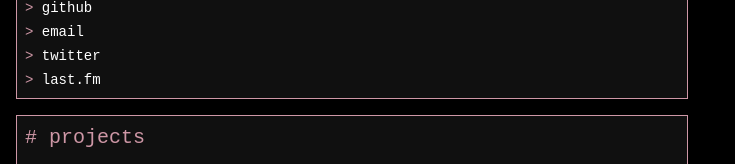
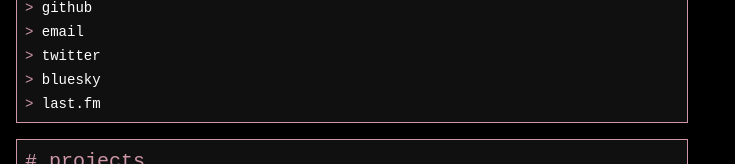
Before and after one commit to 2lay/2lay.net, a SvelteKit app: page / in a window 1280 px wide. Shown: the part 225-389 px from the top of the page, without its empty margins (0-735 px from the left). Built offline with nearby package versions, Linux system fonts and the light colour scheme; no server answers.

Commit message:
feat: 🦋

```diff
--- a/src/routes/+page.svelte
+++ b/src/routes/+page.svelte
@@ -138,6 +138,17 @@
 
 		<li>
 			<a
+				href="https://bsky.app/profile/2lay.net"
+				target="_blank"
+				rel="noopener noreferrer"
+				class="block transition-colors hover:text-[#CE97A6]"
+			>
+				<span class="text-[#CE97A6]">></span> bluesky
+			</a>
+		</li>
+
+		<li>
+			<a
 				href="https://last.fm/user/twolay"
 				target="_blank"
 				rel="noopener noreferrer"
```
